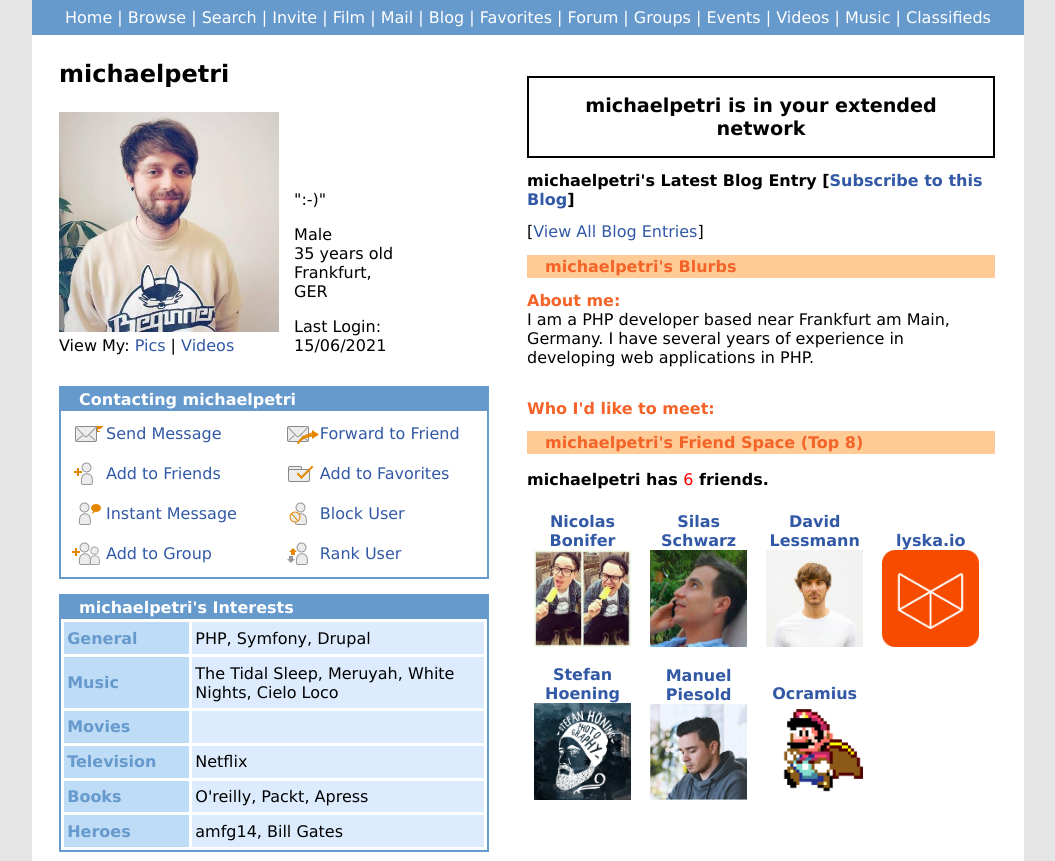
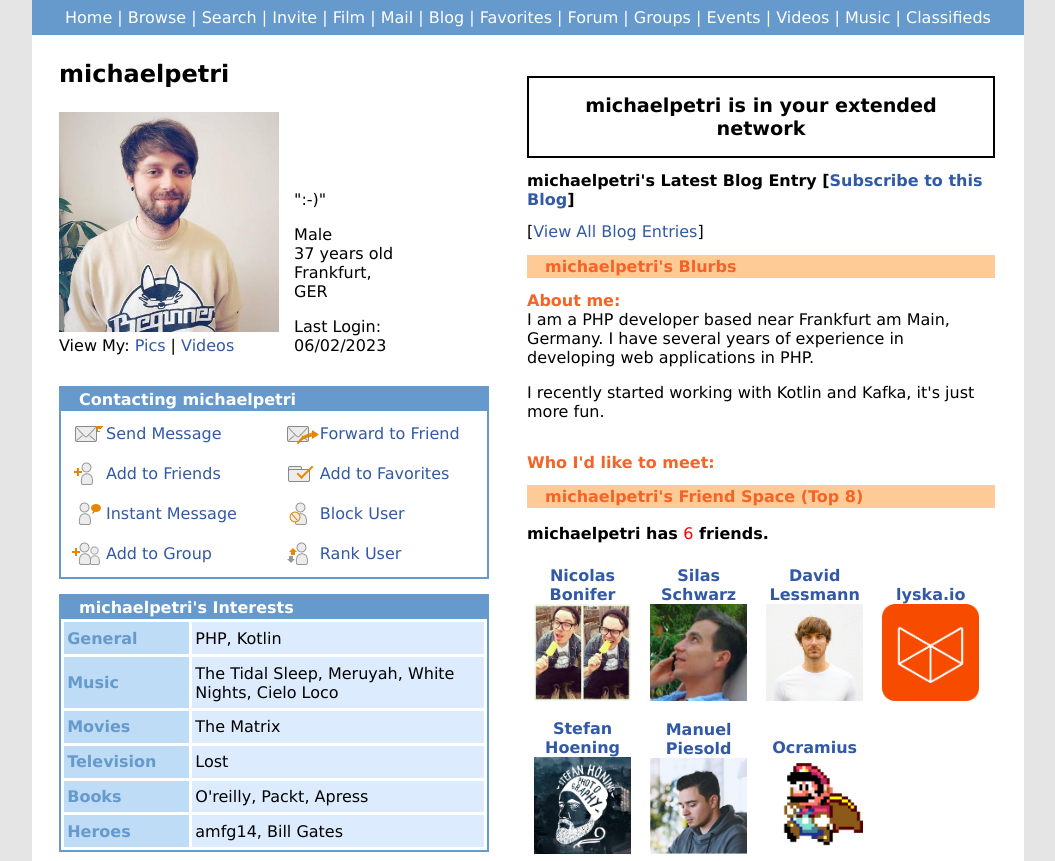
Before and after one commit to artwerkstadt/michael-petri.com, a plain HTML site: page index.html in a window 1280 px wide. Shown: the top 861 px of the page, without its empty margins (112-1167 px from the left). Drawn offline with Linux system fonts and the light colour scheme.

Commit message:
updated age, last login, about, interests and occupation

```diff
--- a/index.html
+++ b/index.html
@@ -33,12 +33,12 @@
                     </p>
                     <p>
                         Male<br>
-                        35 years old <br>
+                        37 years old <br>
                         Frankfurt, GER
                     </p>
                     <p>
                         Last Login: <br>
-                        15/06/2021
+                        06/02/2023
                     </p>
                 </div>
             </div>
@@ -80,7 +80,7 @@
                     <tbody>
                     <tr>
                         <td>General</td>
-                        <td>PHP, Symfony, Drupal</td>
+                        <td>PHP, Kotlin</td>
                     </tr>
                     <tr>
                         <td>Music</td>
@@ -88,11 +88,11 @@
                     </tr>
                     <tr>
                         <td>Movies</td>
-                        <td></td>
+                        <td>The Matrix</td>
                     </tr>
                     <tr>
                         <td>Television</td>
-                        <td>Netflix</td>
+                        <td>Lost</td>
                     </tr>
                     <tr>
                         <td>Books</td>
@@ -138,6 +138,7 @@
                         <td>
                             <a href="https://lyska.io/" target="_blank">lyska.io</a>
                             <a href="https://artwerkstadt.com/" target="_blank">artwerkstadt.com</a>
+                            <a href="https://arcade.place/" target="_blank">arcade.place</a>
                         </td>
                     </tr>
                     </tbody>
@@ -162,6 +163,7 @@
                 <div class="about">
                     <p>I am a PHP developer based near Frankfurt am Main, Germany. I have several years of experience in
                         developing web applications in PHP.</p>
+                    <p>I recently started working with Kotlin and Kafka, it's just more fun.</p>
                 </div>
                 <h3 class="about-title">Who I'd like to meet:</h3>
             </div>
```
